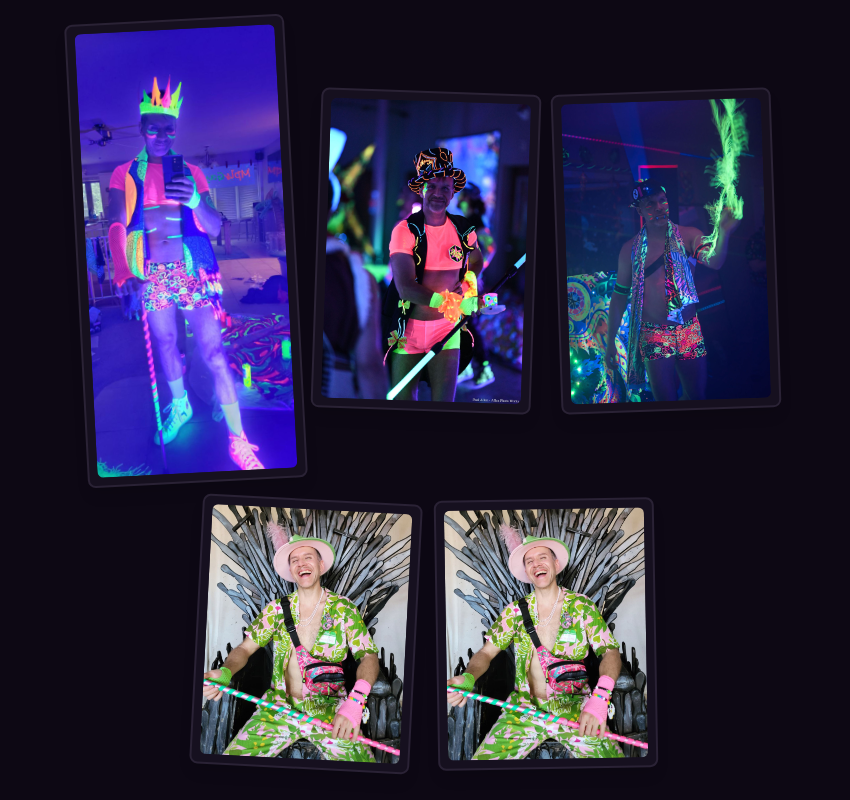
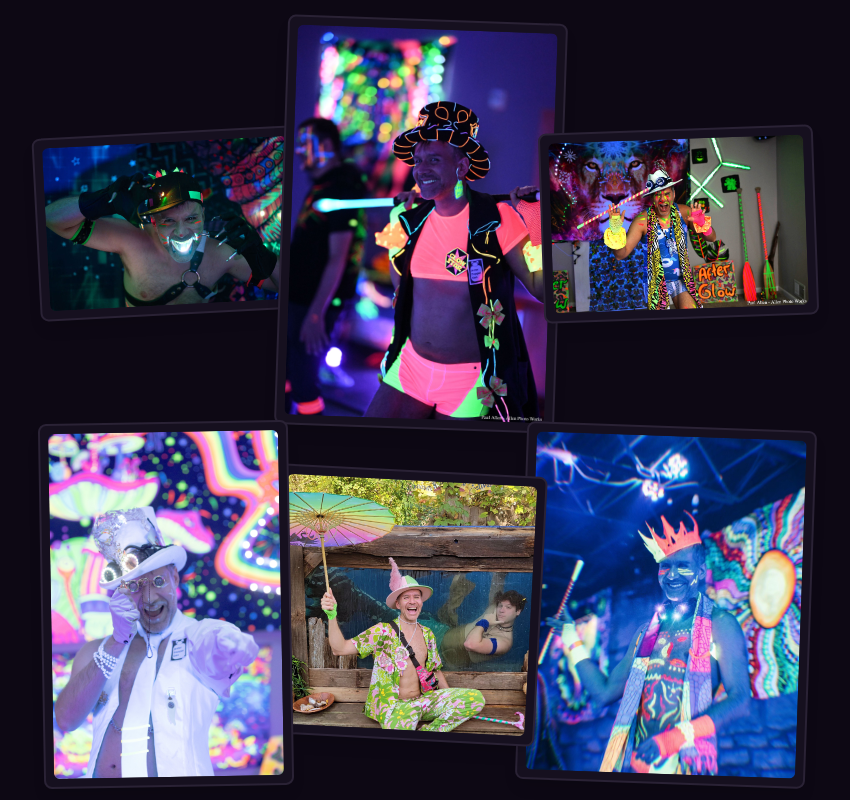
Before and after one commit to Crklemz/jdd, a Next.js app: page / in a window 1280 px wide. Shown: the part 2440-3240 px from the top of the page, without its empty margins (214-1064 px from the left). Built offline with nearby package versions, Linux system fonts and the light colour scheme; a web font is replaced by a local one.

Commit message:
style: adjust scrapbook images

```diff
--- a/app/components/ScrapbookSection.tsx
+++ b/app/components/ScrapbookSection.tsx
@@ -1,7 +1,17 @@
 "use client";
 
-const ROTATIONS = ["-rotate-3", "rotate-2", "-rotate-2", "rotate-3", "-rotate-1"] as const;
-const Z_INDICES = ["z-0", "z-10", "z-20", "z-30", "z-40"] as const;
+const ROTATIONS = ["-rotate-3", "rotate-2", "-rotate-2", "rotate-3", "-rotate-1", "rotate-2"] as const;
+const Z_INDICES = ["z-0", "z-10", "z-20", "z-30", "z-40", "z-10"] as const;
+
+/** Varied scrapbook sizes: small, medium, large (mobile, then md:) */
+const SIZE_CLASSES = [
+  "w-[200px] md:w-[265px]",
+  "w-[210px] md:w-[280px]",
+  "w-[205px] md:w-[275px]",
+  "w-[200px] md:w-[270px]",
+  "w-[185px] md:w-[250px]",
+  "w-[205px] md:w-[290px]",
+] as const;
 
 export interface ScrapbookSectionProps {
   imagePaths: string[];
@@ -14,22 +24,25 @@ export function ScrapbookSection({
   altPrefix,
   className = "",
 }: ScrapbookSectionProps) {
-  const images = imagePaths.slice(0, 5);
+  const images = imagePaths.slice(0, 6);
   const topRow = images.slice(0, 3);
-  const bottomRow = images.slice(3, 5);
+  // Bottom row: swap left and middle (indices 3 and 4)
+  const bottomRow = [images[4], images[3], images[5]];
+  const bottomRowStyleIndices = [4, 3, 5];
 
   return (
     <section
       aria-label="Scrapbook"
       className={`relative flex flex-col items-center justify-center py-8 md:py-12 ${className}`}
     >
-      <div className="relative mx-auto flex max-w-5xl flex-col items-center gap-2 px-4 md:gap-4">
-        {/* Top row: 3 images */}
-        <div className="flex flex-wrap items-center justify-center gap-3 md:gap-5">
+      <div className="relative mx-auto flex max-w-5xl flex-col items-center px-4">
+        {/* Top row: 3 images, overlapping */}
+        <div className="flex flex-wrap items-center justify-center gap-0 md:-space-x-3 md:gap-0">
           {topRow.map((src, i) => (
             <figure
               key={src + i}
-              className={`relative ${Z_INDICES[i]} ${ROTATIONS[i]} w-[160px] shrink-0 overflow-hidden rounded-lg border-2 border-border bg-card p-2 shadow-lg transition-transform hover:z-50 hover:scale-105 md:w-[220px]`}
+              className={`relative ${Z_INDICES[i]} ${ROTATIONS[i]} ${SIZE_CLASSES[i]} shrink-0 overflow-hidden rounded-lg border-2 border-border bg-card p-2 shadow-lg transition-transform hover:z-50 hover:scale-105 md:mt-0`}
+              style={i > 0 ? { marginLeft: "clamp(-0.5rem, -1.5vw, -0.4rem)" } : undefined}
             >
               {/* eslint-disable-next-line @next/next/no-img-element */}
               <img
@@ -40,14 +53,18 @@ export function ScrapbookSection({
             </figure>
           ))}
         </div>
-        {/* Bottom row: 2 images */}
-        <div className="flex flex-wrap items-center justify-center gap-3 md:gap-5">
+        {/* Bottom row: 3 images, overlapping and slightly overlapping top */}
+        <div
+          className="flex flex-wrap items-center justify-center gap-0 md:-space-x-3 md:gap-0"
+          style={{ marginTop: "clamp(-0.4rem, -1vw, -0.25rem)" }}
+        >
           {bottomRow.map((src, i) => {
-            const j = i + 3;
+            const j = bottomRowStyleIndices[i];
             return (
               <figure
                 key={src + j}
-                className={`relative ${Z_INDICES[j]} ${ROTATIONS[j]} w-[160px] shrink-0 overflow-hidden rounded-lg border-2 border-border bg-card p-2 shadow-lg transition-transform hover:z-50 hover:scale-105 md:w-[220px]`}
+                className={`relative ${Z_INDICES[j]} ${ROTATIONS[j]} ${SIZE_CLASSES[j]} shrink-0 overflow-hidden rounded-lg border-2 border-border bg-card p-2 shadow-lg transition-transform hover:z-50 hover:scale-105`}
+                style={i > 0 ? { marginLeft: "clamp(-0.5rem, -1.5vw, -0.4rem)" } : undefined}
               >
                 {/* eslint-disable-next-line @next/next/no-img-element */}
                 <img
--- a/content/home.ts
+++ b/content/home.ts
@@ -13,11 +13,12 @@ export const homeContent: HomeContent = {
       "I upgrade rooms. I celebrate. I bring aliveness.",
   },
   scrapbookImagePaths: [
-    "/exp-images/Fantasy/48.jpg",
-    "/exp-images/Fantasy/49.jpg",
-    "/exp-images/Fantasy/42.jpeg",
-    "/exp-images/Childrens/34.jpg",
-    "/landing-images/2.jpg",
+    "/about-images/14.jpeg",
+    "/about-images/20.jpg",
+    "/about-images/21.jpg",
+    "/exp-images/Childrens/35.jpg",
+    "/exp-images/Fantasy/41.jpg",
+    "/landing-images/6.jpg",
   ],
   skillsHeading: "I am a jack of all trades and trickster jester of many hats, skills & passions:",
   skillsList: [
```
